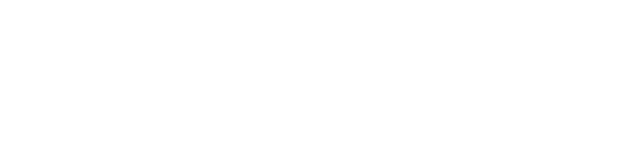
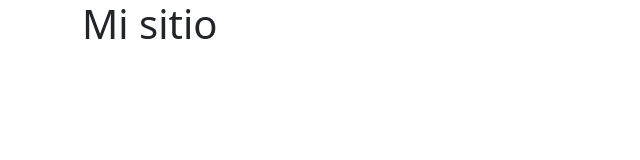
Before and after one commit to romipro-crack/primeros-pasos-bootstrap, a plain HTML site: page index.html in a window 1280 px wide. Shown: the whole page, without its empty margins (0-640 px from the left). Drawn offline with nearby package versions, Linux system fonts and the light colour scheme.

Commit message:
container

```diff
--- a/index.html
+++ b/index.html
@@ -10,5 +10,10 @@
 </head>
 <body>
     <script src="js/bootstrap.min.js"></script>
+
+ <div class="container">
+   <h1>Mi sitio</h1>
+ </div>
+
 </body>
 </html>
```
